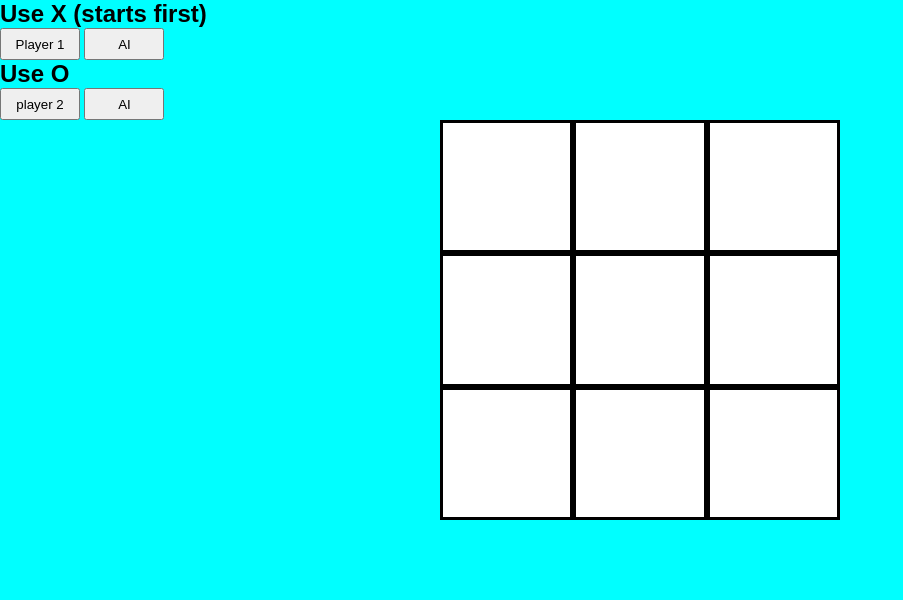
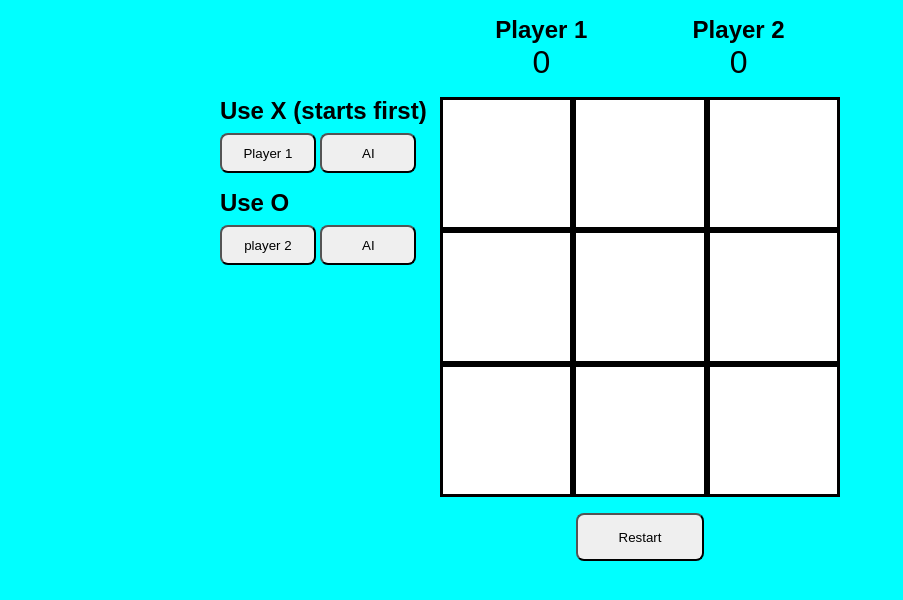
Before and after one commit to G-Alessandro/Tic-Tac-Toe, a plain HTML site: page index.html in a window 1280 px wide. Shown: the whole page, without its empty margins (0-903 px from the left). Drawn offline with Linux system fonts and the light colour scheme.

Commit message:
Add scoreboard and reset button

```diff
--- a/index.html
+++ b/index.html
@@ -10,27 +10,31 @@
 </head>
 <body>
     <div class="playerChoice">
-        <div class="player1choice">
-            <h2 class="useXtitle">Use X (starts first)</h2>
+        <div class="choicePlayer1">
+            <h2 class="titleUseX">Use X (starts first)</h2>
             <button>Player 1</button>
             <button>AI</button>
         </div>
-        <div class="player2choice">
-            <h2 class="useXtitle">Use O</h2>
+        <div class="choicePlayer2">
+            <h2 class="titleUseO">Use O</h2>
             <button>player 2</button>
             <button>AI</button>
         </div>
     </div>
+    <div class="scoreboard">
+        <div class="scorePlayer1">
+            <h2>Player 1</h2>
+            <div class="score1">0</div>
+        </div>
+        <div class="scorePlayer2">
+            <h2>Player 2</h2>
+            <div class="score2">0</div>
+        </div>
+    </div>
     <div id="gameBoard">
-        <!-- <div class="square1"></div>
-        <div class="square2"></div>
-        <div class="square3"></div>
-        <div class="square4"></div>
-        <div class="square5"></div>
-        <div class="square6"></div>
-        <div class="square7"></div>
-        <div class="square8"></div>
-        <div class="square9"></div> -->
+    </div>
+    <div class="restartDiv">
+        <button class="restartBtn">Restart</button>
     </div>
 </body>
 </html>
--- a/style.css
+++ b/style.css
@@ -7,9 +7,42 @@
 body {
     background-color: aqua;
     display: grid;
+    grid-template-columns: 1fr 1fr 1fr;
+    grid-template-rows: 2fr;
+}
+
+.playerChoice {
+    grid-area: 2 / 1 / 2 / 2 ;
+    justify-self: end;
+}
+
+.titleUseX, .titleUseO {
+    margin-bottom: .5rem;
+}
+
+.choicePlayer1 {
+    margin-bottom: 1rem;
+}
+
+.choicePlayer2 {
+    margin-bottom: 3rem;
+}
+
+.scoreboard {
+    grid-area: 1 / 2 / 2 / 3;
+    display: grid;
+    grid-template-columns: 1fr 1fr;
+    justify-items: center;
+    margin: 1rem;
+}
+
+.score1,.score2 {
+    text-align: center;
+    font-size: 2rem;
 }
 
 #gameBoard {
+    grid-area: 2 / 2 / 3 / 3;
     width: 25rem;
     height: 25rem;
     display: grid;
@@ -27,6 +60,18 @@ body {
 }
 
 button {
-    width: 5rem;
-    height: 2rem;
+    width: 6rem;
+    height: 2.5rem;
+    border-radius: .5rem;
 }
+
+.restartDiv {
+    grid-area: 3 / 2 / 4 / 3;
+    justify-self: center;
+    margin-top: 1rem;
+}
+
+.restartBtn {
+    width: 8rem;
+    height: 3rem;
+}
```
